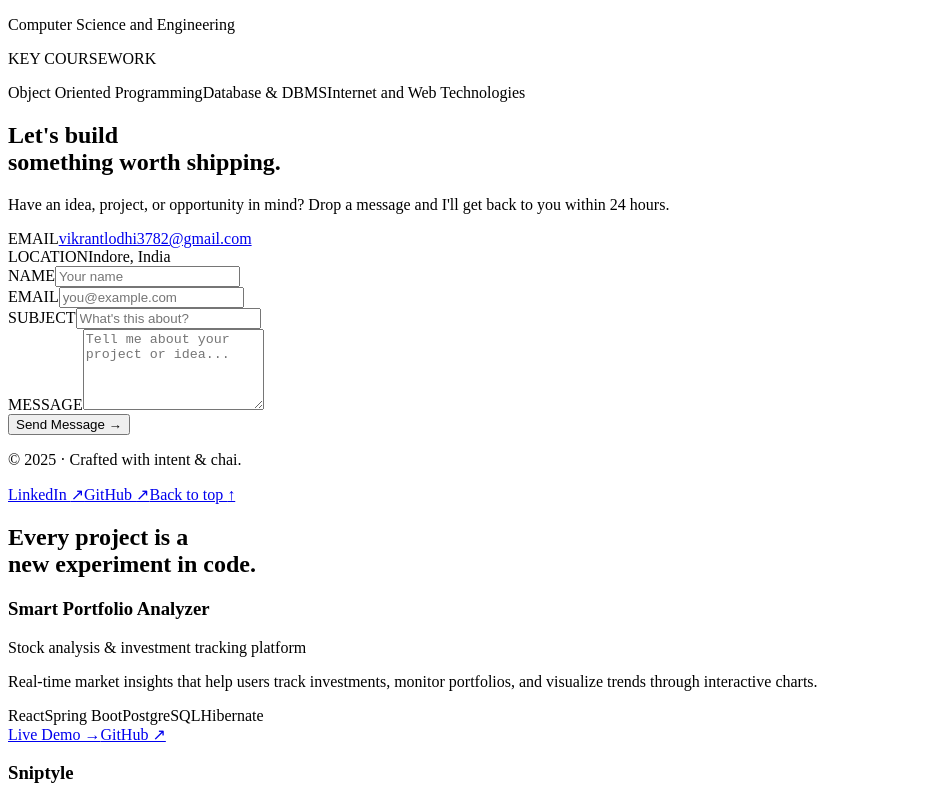
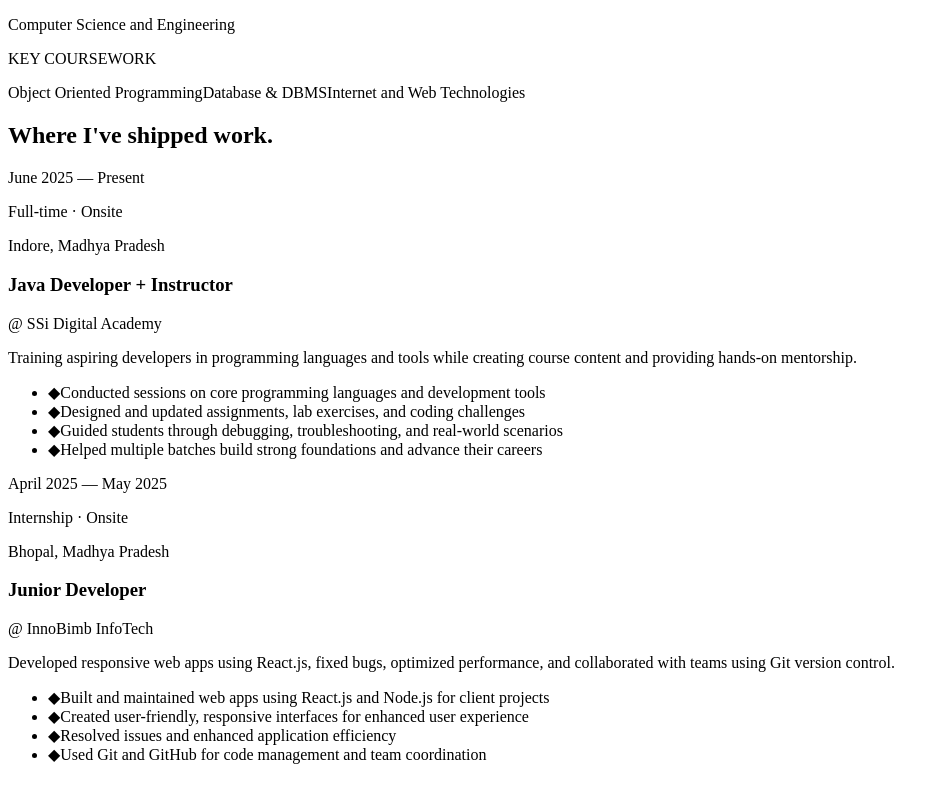
Before and after one commit to vikrantlodhi/my-portfolio, a React (Vite) app: page / in a window 1280 px wide. Shown: the part 4240-5027 px from the top of the page, without its empty margins (0-949 px from the left). Built offline with nearby package versions, Linux system fonts and the light colour scheme; the HTML template or start-up script is replaced by a standard one.

Commit message:
minor updates

```diff
--- a/src/components/Work.jsx
+++ b/src/components/Work.jsx
@@ -1,141 +1,90 @@
-import { useState } from 'react'
-
-export default function Contact() {
-  const [result, setResult] = useState('')
-
-  const onSubmit = async (event) => {
-    event.preventDefault()
-    setResult('Sending...')
-    const formData = new FormData(event.target)
-    formData.append('access_key', '1fe31c14-4da0-4767-9331-80228bef953e')
-
-    const response = await fetch('https://api.web3forms.com/submit', {
-      method: 'POST',
-      body: formData,
-    })
-
-    const data = await response.json()
-    if (data.success) {
-      setResult('✓ Message sent successfully!')
-      event.target.reset()
-    } else {
-      setResult('✗ ' + data.message)
-    }
-  }
+export default function Work() {
+  const experiences = [
+    {
+      company: 'SSi Digital Academy',
+      role: 'Java Developer + Instructor',
+      type: 'Full-time · Onsite',
+      location: 'Indore, Madhya Pradesh',
+      duration: 'June 2025 — Present',
+      description: 'Training aspiring developers in programming languages and tools while creating course content and providing hands-on mentorship.',
+      highlights: [
+        'Conducted sessions on core programming languages and development tools',
+        'Designed and updated assignments, lab exercises, and coding challenges',
+        'Guided students through debugging, troubleshooting, and real-world scenarios',
+        'Helped multiple batches build strong foundations and advance their careers',
+      ],
+    },
+    {
+      company: 'InnoBimb InfoTech',
+      role: 'Junior Developer',
+      type: 'Internship · Onsite',
+      location: 'Bhopal, Madhya Pradesh',
+      duration: 'April 2025 — May 2025',
+      description: 'Developed responsive web apps using React.js, fixed bugs, optimized performance, and collaborated with teams using Git version control.',
+      highlights: [
+        'Built and maintained web apps using React.js and Node.js for client projects',
+        'Created user-friendly, responsive interfaces for enhanced user experience',
+        'Resolved issues and enhanced application efficiency',
+        'Used Git and GitHub for code management and team coordination',
+      ],
+    },
+  ]
 
   return (
-    <section id="contact" className="relative py-24 md:py-32 px-6 overflow-hidden bg-[#0a0a0a]">
+    <section id="work" className="relative py-24 md:py-32 px-6 overflow-hidden bg-[#0a0a0a]">
       <div className="w-[90%] mx-auto relative z-10">
 
-        <div className="grid grid-cols-1 lg:grid-cols-2 gap-16 lg:gap-24 items-start">
-
-          {/* Left */}
-          <div>
-            <h2 className="text-5xl sm:text-6xl md:text-7xl xl:text-8xl font-black text-white leading-[0.95] tracking-tighter mb-8">
-              Let's build <br />
-              something <span className="font-script font-normal text-[#5ED9A0]">worth</span> shipping.
-            </h2>
-
-            <p className="text-[#9ca3af] text-lg leading-relaxed mb-12 max-w-md">
-              Have an idea, project, or opportunity in mind? Drop a message and I'll get back to you within 24 hours.
-            </p>
-
-            <div className="space-y-4">
-              <div className="flex items-center gap-3">
-                <span className="text-[#5ED9A0] font-mono text-xs tracking-widest w-20">EMAIL</span>
-                <a href="mailto:vikrantlodhi3782@gmail.com" className="text-white hover:text-[#5ED9A0] transition">
-                  vikrantlodhi3782@gmail.com
-                </a>
-              </div>
-              <div className="flex items-center gap-3">
-                <span className="text-[#5ED9A0] font-mono text-xs tracking-widest w-20">LOCATION</span>
-                <span className="text-white">Indore, India</span>
-              </div>
-            </div>
-          </div>
-
-          {/* Right - Form */}
-          <form onSubmit={onSubmit} className="space-y-6">
-
-            <div>
-              <label className="block text-[#5ED9A0] font-mono text-xs tracking-widest mb-2">NAME</label>
-              <input
-                type="text"
-                name="name"
-                required
-                placeholder="Your name"
-                className="w-full bg-transparent border-b border-[#27272a] py-3 text-white text-lg focus:border-[#5ED9A0] focus:outline-none transition placeholder:text-[#4b5563]"
-              />
-            </div>
-
-            <div>
-              <label className="block text-[#5ED9A0] font-mono text-xs tracking-widest mb-2">EMAIL</label>
-              <input
-                type="email"
-                name="email"
-                required
-                placeholder="you@example.com"
-                className="w-full bg-transparent border-b border-[#27272a] py-3 text-white text-lg focus:border-[#5ED9A0] focus:outline-none transition placeholder:text-[#4b5563]"
-              />
-            </div>
-
-            <div>
-              <label className="block text-[#5ED9A0] font-mono text-xs tracking-widest mb-2">SUBJECT</label>
-              <input
-                type="text"
-                name="subject"
-                required
-                placeholder="What's this about?"
-                className="w-full bg-transparent border-b border-[#27272a] py-3 text-white text-lg focus:border-[#5ED9A0] focus:outline-none transition placeholder:text-[#4b5563]"
-              />
-            </div>
-
-            <div>
-              <label className="block text-[#5ED9A0] font-mono text-xs tracking-widest mb-2">MESSAGE</label>
-              <textarea
-                name="message"
-                rows="5"
-                required
-                placeholder="Tell me about your project or idea..."
-                className="w-full bg-transparent border-b border-[#27272a] py-3 text-white text-lg focus:border-[#5ED9A0] focus:outline-none transition placeholder:text-[#4b5563] resize-none"
-              />
-            </div>
-
-
-      <button
-  type="submit"
-  onClick={() => console.log('Button clicked')}
-  className="relative z-10 bg-[#5ED9A0] text-black font-semibold px-8 h-12 rounded-full text-sm hover:opacity-90 transition"
->
-  Send Message →
-</button>
-            {result && (
-              <p className="text-[#5ED9A0] text-sm mt-4">{result}</p>
-            )}
-
-          </form>
+        {/* Heading centered */}
+        <div className="flex flex-col items-center text-center gap-6 mb-20">
+          <h2 className="text-5xl sm:text-6xl md:text-7xl xl:text-8xl font-black text-white leading-[0.95] tracking-tighter">
+            Where I've
+            <span className="font-script font-normal text-[#5ED9A0]"> shipped </span> work.
+          </h2>
 
         </div>
 
-        {/* Footer */}
-        <div className="mt-24 pt-8 border-t border-[#27272a] flex flex-col md:flex-row items-center justify-between gap-6">
-          <p className="text-[#9ca3af] text-sm">
-            © 2025 · Crafted with intent & chai.
-          </p>
-          <div className="flex items-center gap-6 text-sm">
-            <a href="https://linkedin.com/in/vikrant-lodhi" target="_blank" rel="noopener noreferrer" className="group text-[#9ca3af] hover:text-[#5ED9A0] transition inline-flex items-center gap-1">
-              LinkedIn <span className="opacity-0 group-hover:opacity-100 group-hover:translate-x-1 transition-all">↗</span>
-            </a>
-            <a href="https://github.com/vikrantlodhi" target="_blank" rel="noopener noreferrer" className="group text-[#9ca3af] hover:text-[#5ED9A0] transition inline-flex items-center gap-1">
-              GitHub <span className="opacity-0 group-hover:opacity-100 group-hover:translate-x-1 transition-all">↗</span>
-            </a>
-            <a href="#top" onClick={(e) => { e.preventDefault(); window.scrollTo({ top: 0, behavior: 'smooth' }) }} className="group text-[#9ca3af] hover:text-[#5ED9A0] transition inline-flex items-center gap-1">
-              Back to top <span className="opacity-0 group-hover:opacity-100 group-hover:-translate-y-1 transition-all">↑</span>
-            </a>
-          </div>
+        {/* Experience timeline */}
+        <div className="space-y-16">
+          {experiences.map((exp, idx) => (
+            <div
+              key={idx}
+              className="grid grid-cols-1 md:grid-cols-12 gap-8 group border-l-2 border-[#27272a] hover:border-[#5ED9A0] pl-8 transition-colors duration-500"
+            >
+              <div className="md:col-span-3">
+                <p className="text-[#5ED9A0] font-mono text-sm tracking-widest">
+                  {exp.duration}
+                </p>
+                <p className="text-[#9ca3af] text-sm mt-2">{exp.type}</p>
+                <p className="text-[#9ca3af] text-sm">{exp.location}</p>
+              </div>
+
+              <div className="md:col-span-9">
+                <h3 className="text-white text-3xl md:text-4xl font-black tracking-tight">
+                  {exp.role}
+                </h3>
+                <p className="text-[#5ED9A0] text-lg mt-2 font-medium">
+                  @ {exp.company}
+                </p>
+
+                <p className="text-[#9ca3af] text-base md:text-lg leading-relaxed mt-6">
+                  {exp.description}
+                </p>
+
+                <ul className="mt-6 space-y-3">
+                  {exp.highlights.map((point) => (
+                    <li key={point} className="flex items-start gap-3 text-[#9ca3af]">
+                      <span className="text-[#5ED9A0] mt-1.5">◆</span>
+                      <span>{point}</span>
+                    </li>
+                  ))}
+                </ul>
+              </div>
+
+            </div>
+          ))}
         </div>
 
       </div>
     </section>
-  )
+  );
 }
--- a/vite.config.js
+++ b/vite.config.js
@@ -4,5 +4,6 @@ import react from '@vitejs/plugin-react'
 
 // https://vite.dev/config/
 export default defineConfig({
-  plugins: [react(),tailwindcss()], base: '/my_portfolio/'
+  plugins: [react(),tailwindcss()],
+  base: '/my-portfolio/'
 })
```
